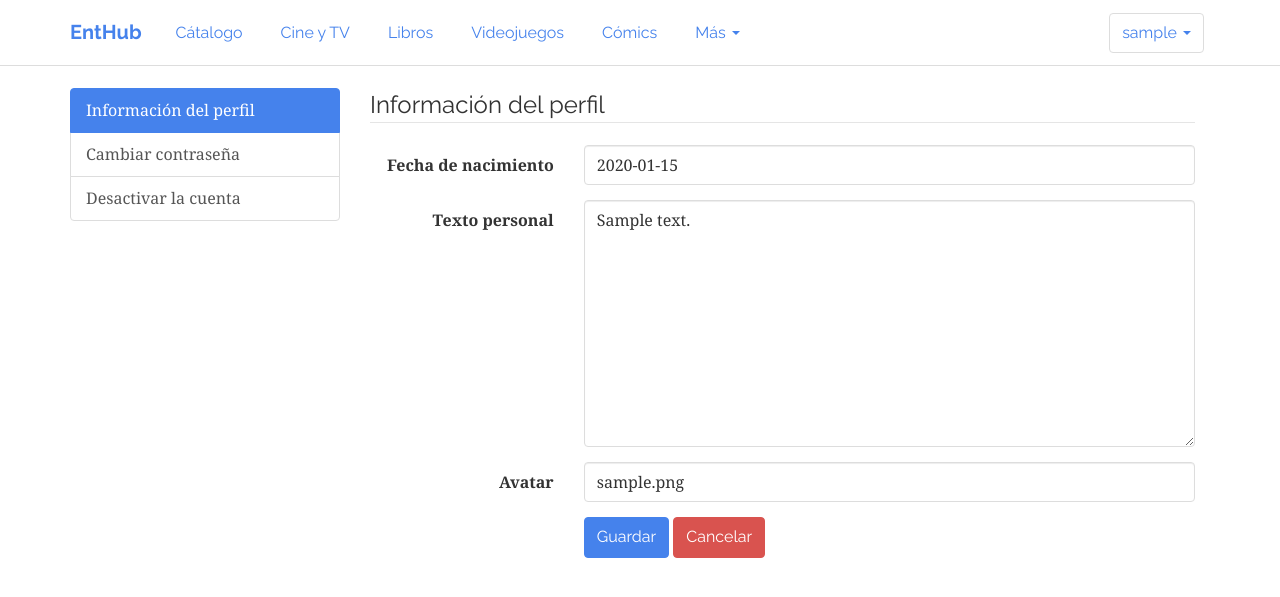
After one commit to juanmtriguero/EntHub, a Django app: page /accounts/edit/ in a window 1280 px wide. The commit adds this page. Shown: the top 597 px of the page. Run offline with Django 3.2, Linux system fonts and the light colour scheme; a user stored in the database is signed in; tables that the repository leaves empty hold one stand-in row (values such as "Sample post"); some libraries are stand-ins or nearby versions.

Commit message:
Editar perfil (información)

```diff
--- a/EntHub/main/urls.py
+++ b/EntHub/main/urls.py
@@ -11,4 +11,5 @@ urlpatterns = [
 
     url(r'^accounts$', login_required(views.account_list), name='account_list'),
 	url(r'^accounts/(?P<pk>\d+)/', login_required(views.AccountDetail.as_view()), name='account_detail'),
+    url(r'^accounts/edit/', login_required(views.AccountUpdate.as_view()), name='account_update'),
 ]
--- a/EntHub/main/views.py
+++ b/EntHub/main/views.py
@@ -1,6 +1,6 @@
 from django.shortcuts import render
 from django.http import HttpResponseRedirect
-from django.views.generic import CreateView, DetailView
+from django.views.generic import CreateView, DetailView, UpdateView
 from django.core.urlresolvers import reverse_lazy
 from django.contrib.auth import authenticate, login
 from django.contrib.auth.models import User
@@ -58,3 +58,15 @@ def account_list(request):
 class AccountDetail(DetailView):
 	model = models.Account
 	template_name = 'main/account_detail.html'
+
+class AccountUpdate(UpdateView):
+	model = models.Account
+	form_class = forms.AccountForm
+	template_name = 'main/account_form.html'
+
+	def get_object(self):
+		return self.request.user.account
+
+	def get_success_url(self):
+		return reverse_lazy('main:account_detail',
+			kwargs={'pk': self.object.id})
--- a/EntHub/templates/main/account_detail.html
+++ b/EntHub/templates/main/account_detail.html
@@ -40,8 +40,7 @@
 
 			<hr/>
 			{% if user.id == object.user.id %}
-			<a href="/accounts/edit" class="btn btn-primary">Editar</a>
-			<a href="/accounts/delete" class="btn btn-danger">Eliminar</a>
+			<a href="/accounts/edit" class="btn btn-default">Editar mi perfil</a>
 			{% elif object in user.account.following.all %}
 			<a href="#" class="btn btn-danger">Dejar de seguir</a>
 			{% else %}
--- /dev/null
+++ b/EntHub/templates/main/account_form.html
@@ -0,0 +1,42 @@
+{% extends 'base/base.html' %}
+
+{% block content %}
+
+<div class="container">
+
+	<div class="list-group col-md-3">
+		<a href="/accounts/edit" class="list-group-item active">Información del perfil</a>
+		<a href="#" class="list-group-item">Cambiar contraseña</a>
+		<a href="#" class="list-group-item">Desactivar la cuenta</a>
+	</div>
+
+	<form method="post" class="form-horizontal col-md-9">
+		{% csrf_token %}
+		<fieldset>
+			<legend>Información del perfil</legend>
+			{% for field in form %}
+			<div class="form-group {% if field.errors %}has-error{% endif %}">
+				<label class="col-md-3 control-label">{{field.label}}</label>
+				<div class="col-md-9">
+					{{field}}
+					{% if field.errors %}
+					<div class="alert alert-danger error-message">
+						{% for error in field.errors %}
+						<span>{{error}}</span>
+						{% endfor %}
+					</div>
+					{% endif %}
+				</div>
+			</div>
+			{% endfor %}
+			<div class="form-group">
+				<div class="col-md-9 col-md-offset-3">
+					<button type="submit" class="btn btn-primary">Guardar</button>
+					<a href="/accounts/{{object.id}}" class="btn btn-danger">Cancelar</a>
+				</div>
+			</div>
+		</fieldset>
+	</form>
+</div>
+
+{% endblock %}
--- a/EntHub/templates/main/account_list.html
+++ b/EntHub/templates/main/account_list.html
@@ -60,7 +60,7 @@
 				<div class="col-md-7">
 					<h3>{{account.user.username}}</h3>
 					{% if user.id == account.user.id %}
-					<a href="/accounts/edit" class="btn btn-primary">Editar</a>
+					<a href="/accounts/edit" class="btn btn-default">Editar</a>
 					{% elif account in user.account.following.all %}
 					<a href="#" class="btn btn-danger">No seguir</a>
 					{% else %}
```
